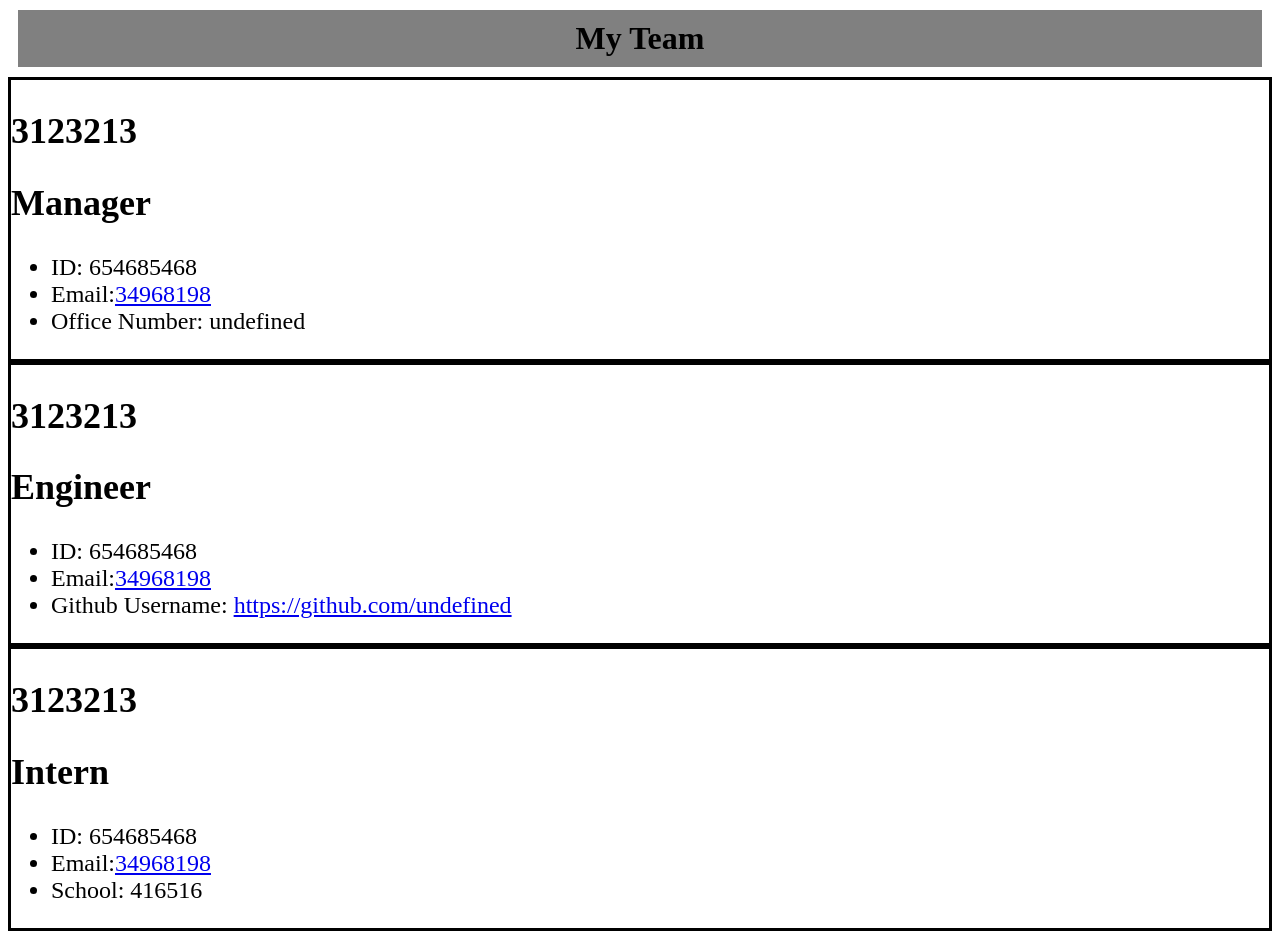
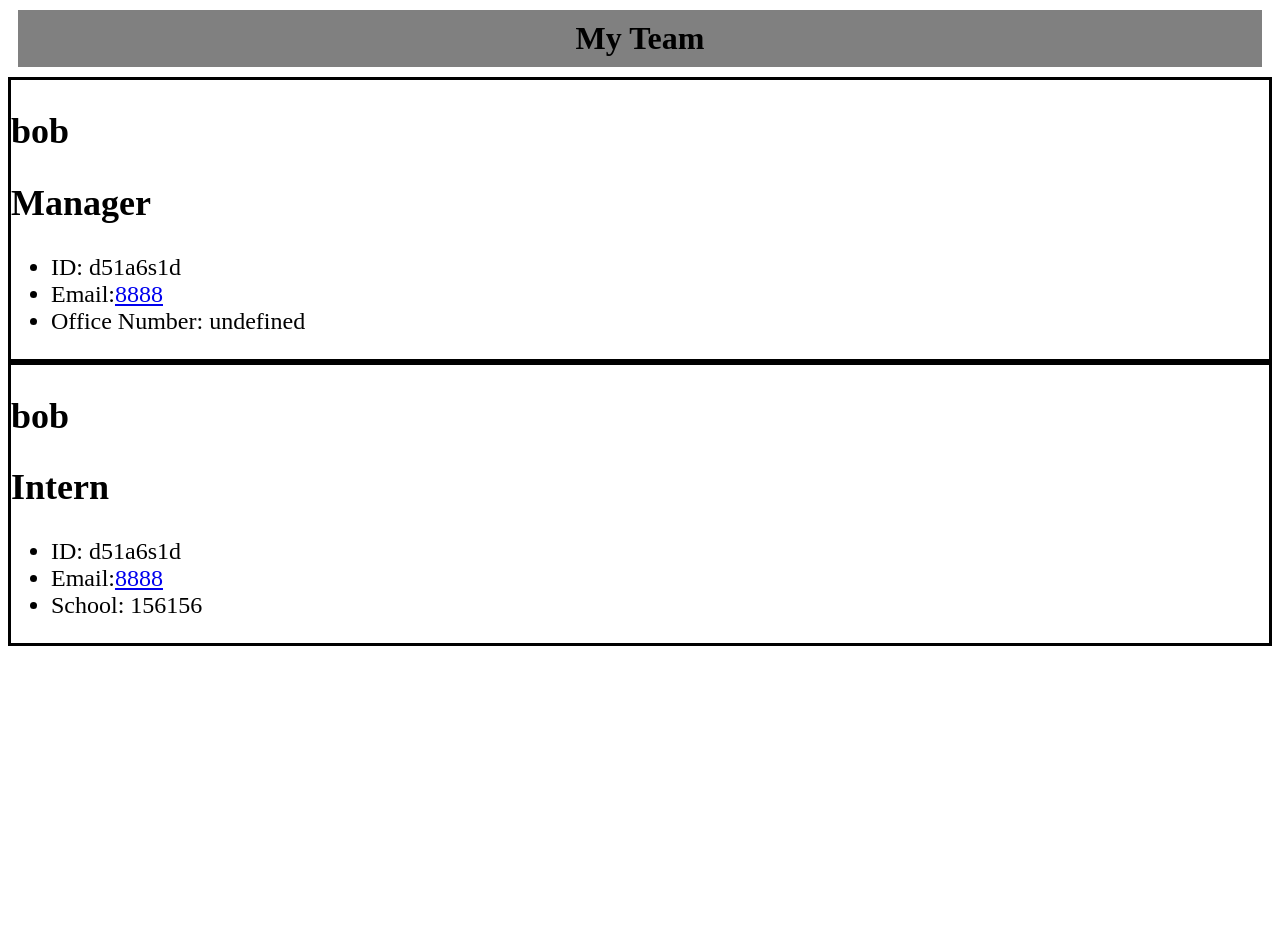
Before and after one commit to itsvnvo/team-profile-generator, a website: page index.html in a window 1280 px wide. After the commit the page ends 800 px from the top, so only its background shows below. Drawn offline with Linux system fonts and the light colour scheme.

Commit message:
added async, removed consolelogs

```diff
--- a/index.html
+++ b/index.html
@@ -19,40 +19,27 @@
 
         <div class="card">
             <div class="card-header">
-                <h2>3123213</h2>
+                <h2>bob</h2>
                 <h2> Manager</h2>
             </div>
         <div class="card-body">
              <ul>
-                <li>ID: 654685468</li>
-                <li>Email:<a href="mailto:34968198">34968198</a></li>
+                <li>ID: d51a6s1d</li>
+                <li>Email:<a href="mailto:8888">8888</a></li>
                 <li>Office Number: undefined</li>
             </ul>
          </div>
         </div>
         <div class="card">
             <div class="card-header">
-                <h2>3123213</h2>
-                <h2> Engineer</h2>
-            </div>
-        <div class="card-body">
-             <ul>
-                <li>ID: 654685468</li>
-                <li>Email:<a href="mailto:34968198">34968198</a></li>
-                <li>Github Username: <a href="https://github.com/undefined">https://github.com/undefined</a></li>
-            </ul>
-         </div>
-        </div>
-        <div class="card">
-            <div class="card-header">
-                <h2>3123213</h2>
+                <h2>bob</h2>
                 <h2> Intern</h2>
             </div>
         <div class="card-body">
              <ul>
-                <li>ID: 654685468</li>
-                <li>Email:<a href="mailto:34968198">34968198</a></li>
-                <li>School: 416516</li>
+                <li>ID: d51a6s1d</li>
+                <li>Email:<a href="mailto:8888">8888</a></li>
+                <li>School: 156156</li>
             </ul>
          </div>
         </div>
--- a/index.js
+++ b/index.js
@@ -12,7 +12,7 @@ let teamDisplay = ``;
 
 const writeFileAsync = util.promisify(fs.writeFile);
 
-function promptQuestions() {
+async function promptQuestions() {
     do {
         try {
             response = await inquirer.prompt([{
@@ -91,8 +91,6 @@ function promptQuestions() {
             return console.log(err);
         }
     } while (response2.addTeam === "Yep");
-    console.log('Data of response 2', response2)
-    console.log('Data of response', response)
 }
 
 
```
